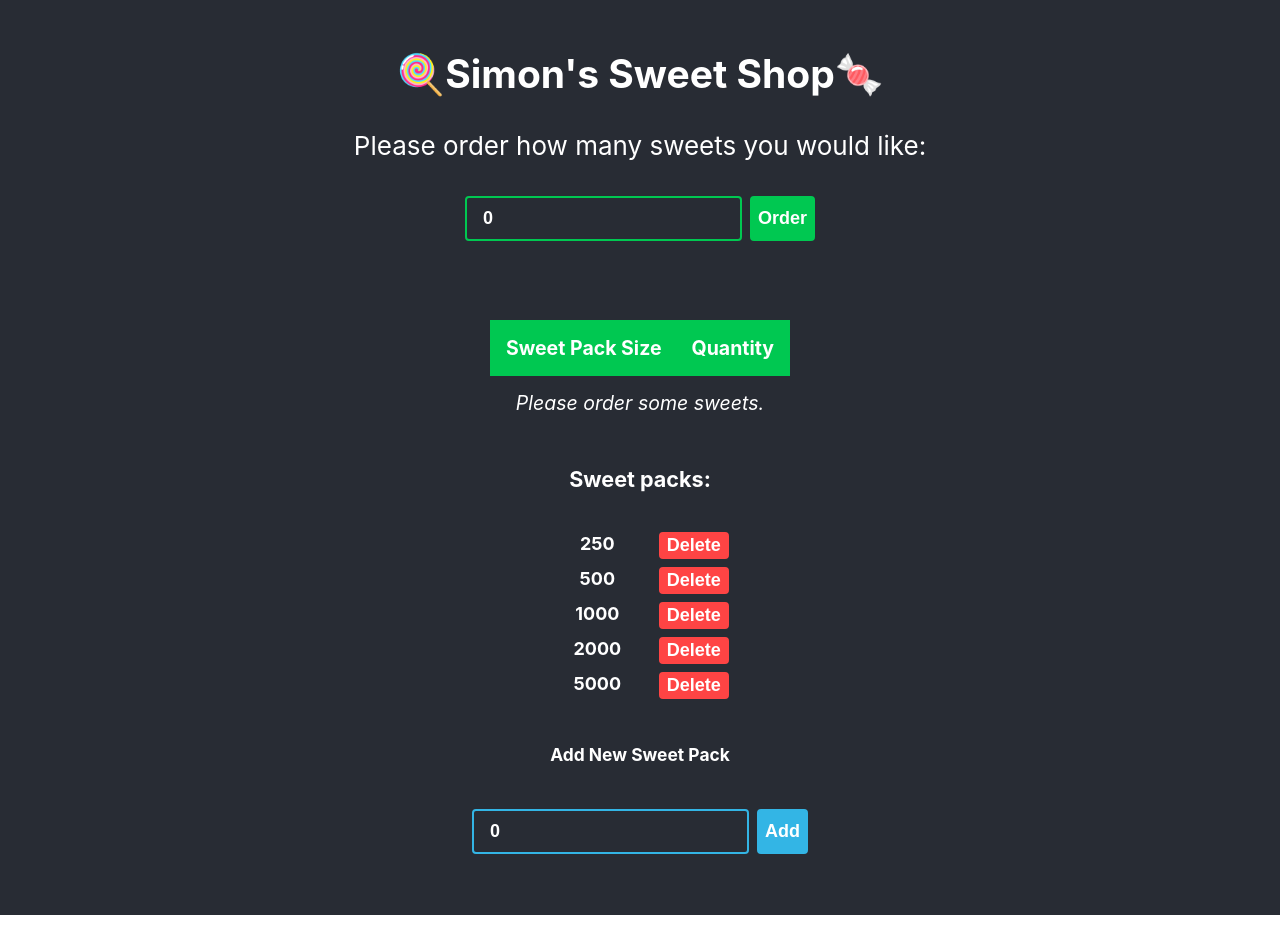
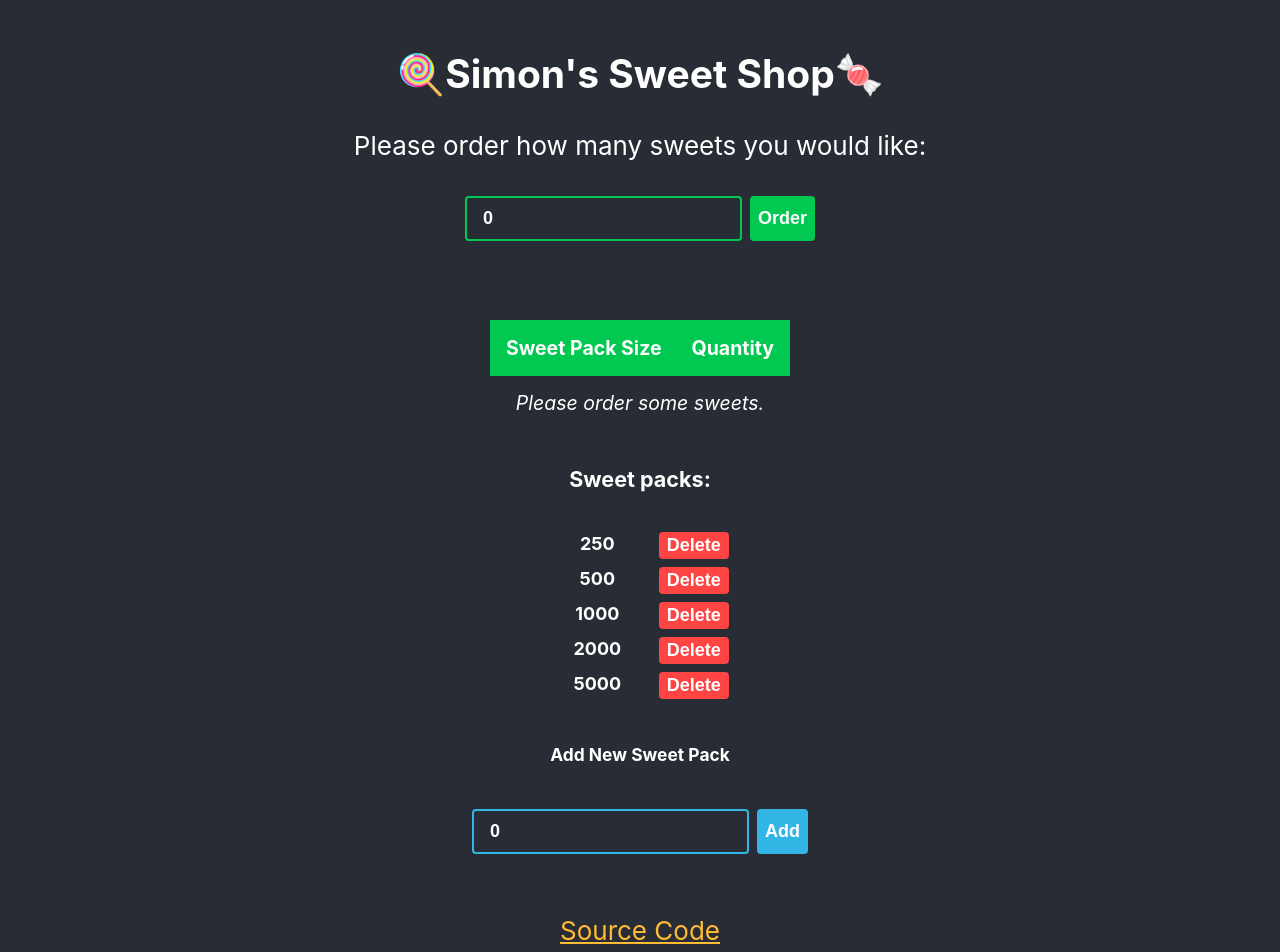
Before and after one commit to blenky36/sss-phil-blenk, a React (Create React App) app: page / in a window 1280 px wide. Shown: the top 952 px of the page. Before the commit the page ends 915 px from the top, so only its background shows below. Built offline with nearby package versions, Linux system fonts and the light colour scheme.

Commit message:
added source code to home page

```diff
--- a/src/App.js
+++ b/src/App.js
@@ -28,6 +28,10 @@ const ContentContainer = styled.div`
     color: white;
 `;
 
+const SourceCode = styled.a`
+    color: #ffbb33;
+`;
+
 const App = () => (
     <AppContainer>
         <HeaderContainer>
@@ -40,6 +44,8 @@ const App = () => (
             <OrderList />
             <h5>Sweet packs:</h5>
             <InventoryList />
+            <span><SourceCode target="_blank" href="https://github.com/blenky36/sss-phil-blenk">Source Code</SourceCode></span>
+            <br/>
         </ContentContainer>
     </AppContainer>
 );
```
Also changed, not shown: 1 other file (tests, documents, lock files or other folders).
